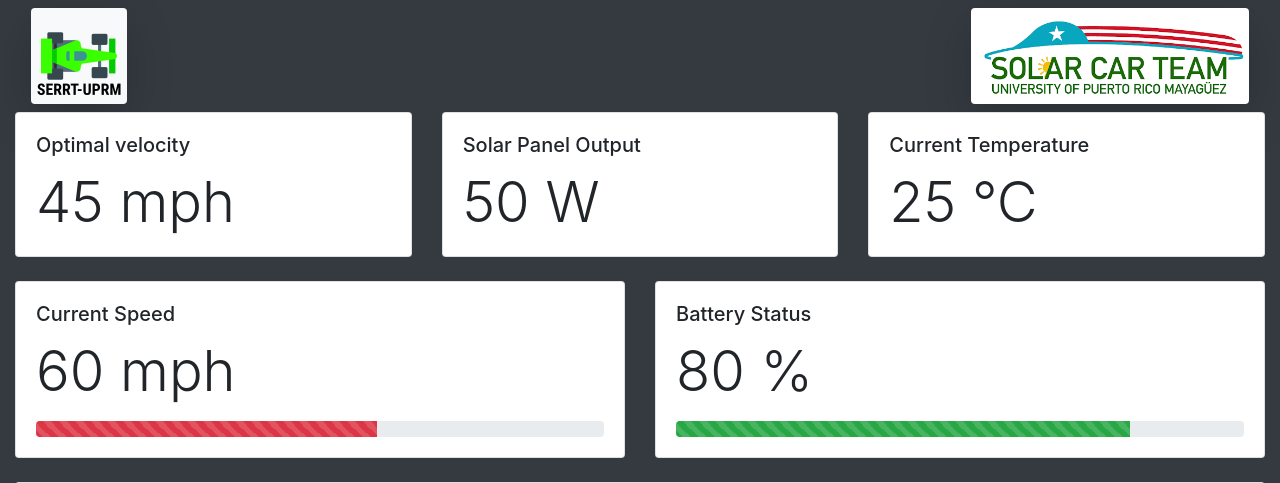
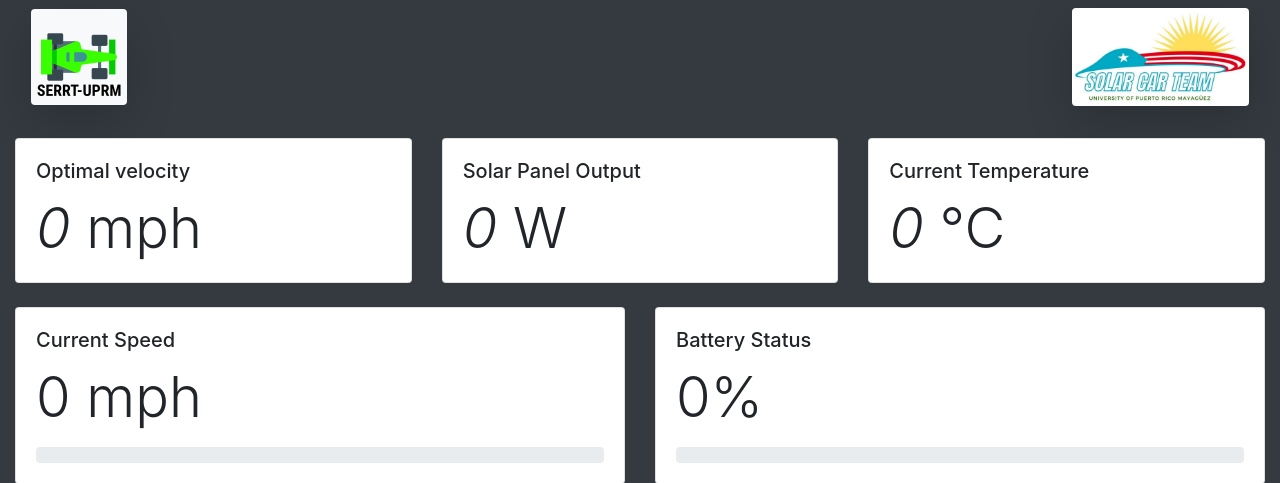
Before and after one commit to diegomartinez13/SERRT-BACKEND, a Flask app: page / in a window 1280 px wide. Shown: the top 483 px of the page. Run offline with Flask 3, Linux system fonts and the light colour scheme; some libraries are stand-ins or nearby versions.

Commit message:
Online DashBoard implementation v0.1

```diff
--- a/website/app.py
+++ b/website/app.py
@@ -1,8 +1,12 @@
 from flask import Flask, jsonify, request, render_template
 from pymongo import MongoClient
-import os, random
+# from apscheduler.schedulers.background import BackgroundScheduler
+import os, random, time
 
 app = Flask(__name__)
+
+# # create a scheduler
+# scheduler = BackgroundScheduler()
 
 #app secret key:
 app.config['SECRET_KEY'] = "af5befba506920bfb443d8e53159d0bd5756a90f"
@@ -19,12 +23,26 @@ client = MongoClient("mongodb://localhost:27017/")
 db = client['solarcar_database']
 data_collection = db['data']
 
+# #Initializing variable that will be used for the simulation
+# simulation_data = {}
+
+# # Define the job that will run every 1 minutes
+# @scheduler.scheduled_job('interval', minutes=1)
+# def scheduled_job():
+#     print("scheduler started")
+#     #Saving data on a global variable in order to get access to it
+#     global simulation_data
+#     #Getting lastest data form database
+#     simulation_data = data_collection.find_one(sort=[('_id', -1)])
+#     simulation_data['_id'] = str(simulation_data['_id'])
+#     print("Scheduler ended")
+
 #Route to base dashboard
 @app.route('/')
 def get_index():
-    #Rendering mock display
     return render_template('index.html')
 
+#Route to base dashboard
 @app.route("/cardata", methods=["GET"])
 def get_cardata():
     #Getting lastest data form database
@@ -34,9 +52,15 @@ def get_cardata():
     #Rendering data
     return render_template('dashboard.html', optimal_velocity=data.get("optimal_velocity"), solar_panel_output= data.get("solar_panel_output"), current_temp= data.get("current_temp"), current_speed=data.get("current_speed"), battery=data.get("battery"))
 
-    #returning data as a JSON
-    # return jsonify(data)
+#route to dashboard data simulation
+@app.route("/cardata/simulation", methods=["GET"])
+def get_cardata_simulation():
+    #Getting lastest data form database
+    data = data_collection.find_one(sort=[('_id', -1)])
+    data['_id'] = str(data['_id'])
+    return data
 
+#Route to add data to dashboard
 @app.route("/add_data", methods=["POST"])
 def add_data():
     #Dadding data to database
@@ -44,26 +68,26 @@ def add_data():
     data_collection.insert_one(data)
     return {"message": "Data added successfully"}
 
-@app.route("/cardata/simulate", methods=["POST"])
-def simulate_data():
-    # Simulate random data
-    optimal_velocity = random.randint(30, 90)
-    current_speed = random.randint(30, 90)
-    current_temp = random.randint(10, 40)
-    battery = random.randint(11, 13)
-    solar_panel_output = random.randint(0, 25)
+# @app.route("/add_data/simulate", methods=["POST"])
+# def simulate_data():
+#     # Simulate random data
+#     optimal_velocity = random.randint(30, 90)
+#     current_speed = random.randint(30, 90)
+#     current_temp = random.randint(10, 40)
+#     battery = random.randint(11, 13)
+#     solar_panel_output = random.randint(0, 25)
 
-    # Insert data into MongoDB
-    data = {
-        'optimal_velocity': optimal_velocity,
-        'current_speed': current_speed,
-        'current_temp': current_temp,
-        'battery': battery,
-        'solar_panel_output': solar_panel_output,
-    }
-    data_collection.insert_one(data)
+#     # Insert data into MongoDB
+#     data = {
+#         'optimal_velocity': optimal_velocity,
+#         'current_speed': current_speed,
+#         'current_temp': current_temp,
+#         'battery': battery,
+#         'solar_panel_output': solar_panel_output,
+#     }
+#     data_collection.insert_one(data)
 
-    return jsonify({'message': 'Data added successfully'})
+#     return jsonify({'message': 'Data added successfully'})
 
 if __name__ == "__main__":
     app.run(debug=True)
--- a/website/templates/dashboard.html
+++ b/website/templates/dashboard.html
@@ -54,13 +54,14 @@
             </div>
         </div>
 
+        <br>
         <div class="row mt-4">
             <div class="col-md-12">
                 <div class="card">
                     <div class="card-body">
                         <h5 class="card-title">Map</h5>
                         <div class="embed-responsive embed-responsive-16by9">
-                            <iframe src="https://www.google.com/maps/embed?pb=!1m17!1m12!1m3!1d947.4884197923385!2d-67.13736873057024!3d18.212052272850876!2m3!1f0!2f0!3f0!3m2!1i1024!2i768!4f13.1!3m2!1m1!2zMTjCsDEyJzQzLjQiTiA2N8KwMDgnMTIuMiJX!5e0!3m2!1sen!2spr!4v1679167232210!5m2!1sen!2spr" width="600" height="450" style="border: 1px; border-radius: 5px;" allowfullscreen="" loading="lazy" referrerpolicy="no-referrer-when-downgrade"></iframe>
+                            <iframe src="https://www.google.com/maps/embed?pb=!1m17!1m12!1m3!1d947.4884197923385!2d-67.13736873057024!3d18.212052272850876!2m3!1f0!2f0!3f0!3m2!1i1024!2i768!4f13.1!3m2!1m1!2zMTjCsDEyJzQzLjQiTiA2N8KwMDgnMTIuMiJX!5e0!3m2!1sen!2spr!4v1679167232210!5m2!1sen!2spr" width="400" height="250" style="border: 1px; border-radius: 5px;" allowfullscreen="" loading="lazy" referrerpolicy="no-referrer-when-downgrade"></iframe>
                         </div>
                     </div>
                 </div>
--- a/website/templates/index.html
+++ b/website/templates/index.html
@@ -21,36 +21,18 @@
         <div class="container-fluid">
             <img type="image/png" src="static/images/icons8-race-car-96.png" alt="Logo" width="96px" height="96px"
                 class="rounded float-start shadow-lg bg-light">
-            <img type="image/png" src="static/images/Logo.png" alt="Official Team Logo" class="rounded float-end shadow-lg "
-                height="96px">
+            <img type="image/png" src="static/images/SolarCarLogo.png" alt="Official Team Logo" class="rounded float-end shadow-lg "
+                height="98px">
         </div>
     </nav>
 
-    {% with messages = get_flashed_messages(with_categories=true) %} {% if
-    messages %} {% for category, message in messages %} {% if category ==
-    'error' %}
-    <div class="alert alert-danger alter-dismissable fade show" role="alert">
-        {{ message }}
-        <button type="button" class="close" data-dismiss="alert">
-            <span aria-hidden="true">&times;</span>
-        </button>
-    </div>
-    {% else %}
-    <div class="alert alert-success alter-dismissable fade show" role="alert">
-        {{ message }}
-        <button type="button" class="close" data-dismiss="alert">
-            <span aria-hidden="true">&times;</span>
-        </button>
-    </div>
-    {% endif %} {% endfor %} {% endif %} {% endwith %}
-
-    <div class="container-fluid"> {% block dashboard %}
+    <div class="container-fluid"> <br> {% block dashboard %}
         <div class="row">
             <div class="col-md-4">
                 <div class="card">
                     <div class="card-body">
                         <h5 class="card-title">Optimal velocity</h5>
-                        <p class="card-text display-4">45 mph</p>
+                        <p class="card-text display-4"><em id="optimal_velocity">0</em> mph</p>
                     </div>
                 </div>
             </div>
@@ -58,7 +40,7 @@
                 <div class="card">
                     <div class="card-body">
                         <h5 class="card-title">Solar Panel Output</h5>
-                        <p class="card-text display-4">50 W</p>
+                        <p class="card-text display-4"><em id="solar_panel_output">0</em> W</p>
                     </div>
                 </div>
             </div>
@@ -66,7 +48,7 @@
                 <div class="card">
                     <div class="card-body">
                         <h5 class="card-title">Current Temperature</h5>
-                        <p class="card-text display-4">25 &deg;C </p>
+                        <p class="card-text display-4"><em id="temp">0</em> &deg;C </p>
                     </div>
                 </div>
             </div>
@@ -77,10 +59,10 @@
                 <div class="card">
                     <div class="card-body">
                         <h5 class="card-title">Current Speed</h5>
-                        <p class="card-text display-4">60 mph</p>
+                        <p class="card-text display-4" id="current_speed">0 mph</p>
                         <div class="progress">
-                            <div class="progress-bar progress-bar-striped progress-bar-animated bg-danger" role="progressbar" style="width: 60%;" aria-valuenow="60"
-                                aria-valuemin="0" aria-valuemax="100"></div>
+                            <div class="progress-bar progress-bar-striped progress-bar-animated bg-danger" role="progressbar" style="width: 0;" aria-valuenow="0"
+                                aria-valuemin="0" aria-valuemax="60" id="progress-speed"></div>
                         </div>
                     </div>
                 </div>
@@ -89,16 +71,17 @@
                 <div class="card">
                     <div class="card-body">
                         <h5 class="card-title">Battery Status</h5>
-                        <p class="card-text display-4">80 %</p>
+                        <p class="card-text display-4" id="battery">0%</p>
                         <div class="progress">
-                            <div class="progress-bar progress-bar-striped progress-bar-animated bg-success" role="progressbar" style="width: 80%;" aria-valuenow="80"
-                                aria-valuemin="0" aria-valuemax="100"></div>
+                            <div class="progress-bar progress-bar-striped progress-bar-animated bg-success" role="progressbar" style="width: 0;" aria-valuenow="0"
+                                aria-valuemin="0" aria-valuemax="100" id="progress-battery"></div>
                         </div>
                     </div>
                 </div>
             </div>
         </div>
 
+        <br/>
         <div class="row mt-4">
             <div class="col-md-12">
                 <div class="card">
@@ -112,6 +95,7 @@
             </div>
         </div>
         {% endblock %}
+        <br>
     </div>
 
     <script src="https://code.jquery.com/jquery-3.2.1.slim.min.js"
@@ -123,7 +107,8 @@
     <script src="https://maxcdn.bootstrapcdn.com/bootstrap/4.0.0/js/bootstrap.min.js"
         integrity="sha384-JZR6Spejh4U02d8jOt6vLEHfe/JQGiRRSQQxSfFWpi1MquVdAyjUar5+76PVCmYl"
         crossorigin="anonymous"></script>
-    <script type="text/javascript" src="{{ url_for('static', filename='index.js') }}"></script>
+    <script src="https://ajax.googleapis.com/ajax/libs/jquery/3.6.0/jquery.min.js"></script>
+    <!-- <script src="static/index.js" type="js"></script> -->
 </body>
 
 </html>
```
Also changed, not shown: dataPostSimulation.py (added, +45 -0 lines), website/static/index.js (added, +20 -0 lines), website/static/images/SolarCarLogo.png (added), website/static/images/icons8-race-car-32.ico (deleted), website/static/images/icons8-race-car-32.png (deleted), website/static/images/logo.png (deleted), 1 other file.
